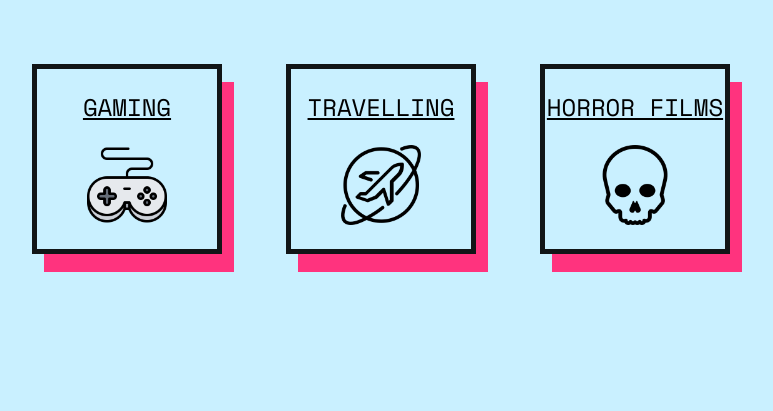
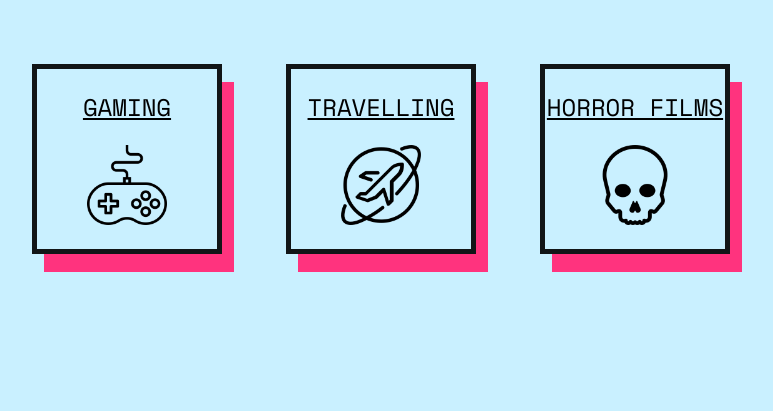
Before and after one commit to miajimenez-eg/HTML-CSS-Project-W4, a plain HTML site: page view/bio.html in a window 1280 px wide. Shown: the part 894-1305 px from the top of the page, without its empty margins (112-885 px from the left). Drawn offline with nearby package versions, Linux system fonts and the light colour scheme.

Commit message:
change gaming image

```diff
--- a/view/bio.html
+++ b/view/bio.html
@@ -46,7 +46,7 @@
                 <section>
                     <h3 class="underline">MY INTERESTS:</h3>
                     <ul>
-                        <li class="grid-item">GAMING <img src="../images/gamepad.png" alt="Hobbies and free time icons created by Nikita Golubev - Flaticon"> </li>
+                        <li class="grid-item">GAMING <img src="../images/joystick.png" alt="Hobbies and free time icons created by Nikita Golubev - Flaticon"> </li>
                         <li class="grid-item">TRAVELLING <img src="../images/travel.png" alt="Travel icons created by Maxim Basinski Premium - Flaticon"></li>
                         <li class="grid-item">HORROR FILMS <img src="../images/skull.png" alt="Skull icons created by yut1655 - Flaticon"></li>
                         <li class="grid-item">CATS <img src="../images/cat.png" alt="Cat icons created by Freepik - Flaticon"></li>
```
Also changed, not shown: images/joystick.png (added).
